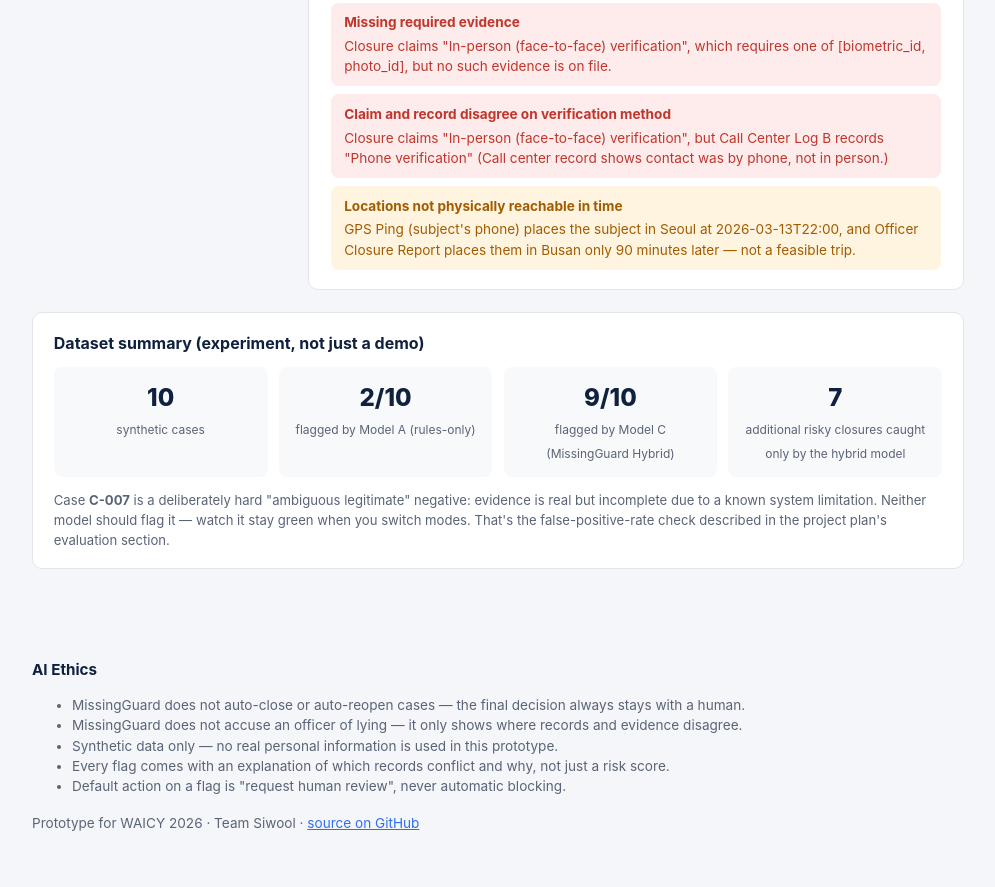
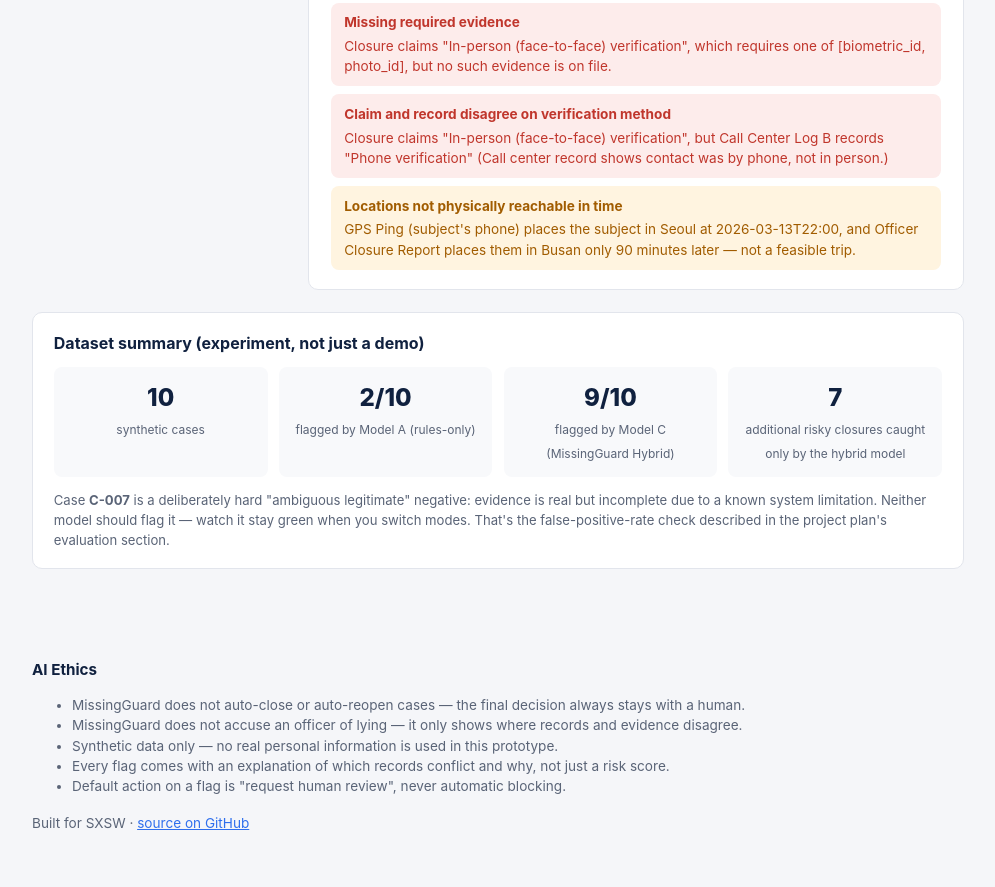
Before and after one commit to sbrothers7/MissingGuard, a plain HTML site: page index.html in a window 1280 px wide. Shown: the part 1236-2123 px from the top of the page, without its empty margins (142-1137 px from the left). Drawn offline with Linux system fonts and the light colour scheme.

Commit message:
Rebrand for solo SXSW submission
Replace WAICY/Team Siwool references with SXSW/solo framing in the
README and page footer; also ignore the two new local-only drafts
(pitch script, form answers) alongside the existing application
materials.

```diff
--- a/index.html
+++ b/index.html
@@ -62,7 +62,7 @@
     <li>Every flag comes with an explanation of which records conflict and why, not just a risk score.</li>
     <li>Default action on a flag is "request human review", never automatic blocking.</li>
   </ul>
-  <p class="repo-note">Prototype for WAICY 2026 · Team Siwool &middot; <a href="https://github.com/sbrothers7/MissingGuard" target="_blank" rel="noopener">source on GitHub</a></p>
+  <p class="repo-note">Built for SXSW &middot; <a href="https://github.com/sbrothers7/MissingGuard" target="_blank" rel="noopener">source on GitHub</a></p>
 </footer>
 
 <script src="assets/data.js"></script>
```
Also changed, not shown: 2 other files.
